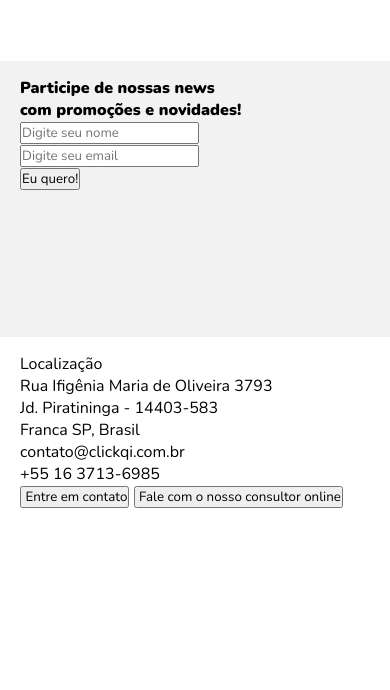
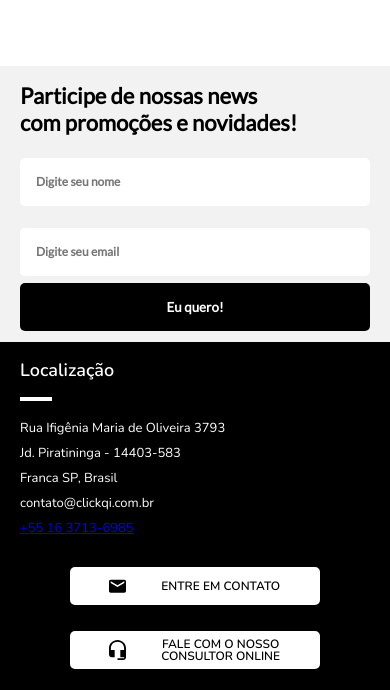
Before and after one commit to laisescorcio/teste-corebiz, a website: page index.html in a window 390 px wide. Shown: the part 1448-2138 px from the top of the page. Before the commit the page ends 1994 px from the top, so only its background shows below. Drawn offline with nearby package versions, Linux system fonts and the light colour scheme.

Commit message:
Mobile first

```diff
--- a/index.html
+++ b/index.html
@@ -7,7 +7,7 @@
 
     <link href="./css/style.css" rel="stylesheet" type="text/css" />
     <link
-      href="https://fonts.googleapis.com/css2?family=Nunito:wght@400;500;900&display=swap"
+      href="https://fonts.googleapis.com/css2?family=Nunito:wght@400;500;600;900&display=swap"
       rel="stylesheet"
       />
 
@@ -141,14 +141,14 @@
       </section>
     </main>
 
-    <section class="newslatter">
+    <section class="newsletter">
       <p>
         Participe de nossas news
         <br />
         com promoções e novidades!
       </p>
       <div class="newsletter-register">
-        <div class="newslatter-register-input">
+        <div class="newsletter-register-input">
           <input placeholder="Digite seu nome" />
           <input placeholder="Digite seu email" />
         </div>
@@ -158,7 +158,7 @@
 
     <footer>
       <div class="footer-local">
-        <p>Localização</p>
+        <h2>Localização</h2>
         <p>
           Rua Ifigênia Maria de Oliveira 3793
           <br />
@@ -168,23 +168,33 @@
           <br />
           contato@clickqi.com.br
           <br />
+          <a class="" href=https://wa.me/551637136985>
             +55 16 3713-6985
+          </a>
         </p>
       </div>
       <div class="footer-contact">
         <button class="contact-email">
-          <img src="" />
-          Entre em contato
+          <img src="./assets/iconemail.svg" />
+          <p>Entre em contato</p>
         </button>
         <button class="contact-online">
-          <img src="" />
-          Fale com o nosso consultor online
+          <img src="./assets/iconphone.svg" />
+          <p>Fale com o nosso consultor online</p>
         </button>
       </div>
       <div class="footer-developers">
-        <a href="https://www.corebiz.ag/"><img src="" /></a>
+        <div class="footer-developers-corebiz">
+          <p>Created by</p>
+          <a href="https://www.corebiz.ag/"><img
+              src="./assets/site-logo-footer.png" /></a>
+        </div>
+        <div class="footer-developers-vtex">
+          <p>Powered by</p>
+          <a href="https://vtex.com"><img src="./assets/Vector.svg" /></a>
+        </div>
 
-        <a href="https://vtex.com"><img src="" /></a>
+
       </div>
     </footer>
   </body>
--- a/src/scss/style.scss
+++ b/src/scss/style.scss
@@ -79,6 +79,7 @@ body {
     .header-banner {
       position: relative;
       height: 191px;
+      cursor: pointer;
 
       &-text {
         color: #ffffff;
@@ -151,7 +152,7 @@ body {
           background: #c0c0c0;
           content: "";
           display: block;
-          margin-top: 5 px;
+          margin-top: 5px;
         }
       }
 
@@ -163,18 +164,17 @@ body {
 
         img {
           width: 100%;
+          cursor: pointer;
         }
 
         &-title {
+          cursor: pointer;
           width: 140px;
           text-transform: uppercase;
           font-size: 14px;
           color: #7a7a7a;
           text-align: center;
           margin-bottom: 10px;
-        }
-
-        &-rating {
         }
 
         &-sold {
@@ -200,6 +200,7 @@ body {
         }
 
         &-buy {
+          cursor: pointer;
           width: 100%;
           height: 36px;
           border-radius: 6px;
@@ -215,16 +216,126 @@ body {
     }
   }
 
-  .newslatter {
+  .newsletter {
     padding: 16px 20px;
     font-family: "Lato";
     font-weight: bold;
+    font-size: 22px;
     height: 276px;
     width: 100%;
     background-color: #f2f2f2;
+
+    p {
+      font-family: "Lato";
+    }
+
+    &-register {
+      &-input {
+        input {
+          width: 100%;
+          height: 48px;
+          border-radius: 5px;
+          border: 0;
+          padding: 0 16px;
+          margin-top: 22px;
+          font-family: "Lato", sans-serif;
+          font-weight: bold;
+          font-size: 12px;
+          color: #585858;
+          line-height: 14px;
+        }
+      }
+
+      button {
+        cursor: pointer;
+        background-color: #000;
+        border-radius: 5px;
+        border: 0;
+        width: 100%;
+        height: 48px;
+        color: #fff;
+        font-weight: bold;
+        font-family: "Lato", sans-serif;
+        margin-top: 7px;
+      }
+    }
   }
 
   footer {
     padding: 16px 20px;
+    background-color: #000;
+    width: 100%;
+    height: 386px;
+    color: #fff;
+    font-family: "Nunito", sans-serif;
+
+    .footer-local {
+      h2 {
+        font-size: 18px;
+        font-weight: 600;
+        font-family: "Nunito", sans-serif;
+
+        &::after {
+          content: "";
+          width: 32px;
+          height: 4px;
+          background-color: #fff;
+          display: block;
+          margin-top: 15px;
+        }
+
+        a {
+          color: #fff;
+          text-transform: none;
+        }
+      }
+
+      p {
+        font-size: 13px;
+        line-height: 25px;
+        margin-top: 15px;
+        font-family: "Nunito", sans-serif;
+      }
+    }
+
+    .footer-contact {
+      padding: 0 50px;
+
+      button {
+        cursor: pointer;
+        // Estilização da Letra
+        font-weight: 600;
+        font-size: 12px;
+        font-family: "Nunito", sans-serif;
+        text-transform: uppercase;
+        line-height: 12px;
+        // Estilizacao de tamanho e espaçamentos
+        padding: 0 5px;
+        width: 100%;
+        height: 38px;
+        margin-top: 26px;
+        // Estilização da box
+        border-radius: 5px;
+        border: 0;
+        background-color: #fff;
+        // Estilização dentro da box
+        display: flex;
+        align-items: center;
+        justify-content: space-evenly;
+
+        p {
+          width: 120px;
+        }
+      }
+    }
+
+    .footer-developers {
+      font-size: 10px;
+      font-family: "Nunito", sans-serif;
+      display: flex;
+      flex-direction: row;
+      justify-content: space-between;
+      padding: 24px 30px;
+    }
   }
 }
```
Also changed, not shown: assets/iconemail.svg (added), assets/iconphone.svg (added), assets/site-logo-footer.png (added), css/style.css, css/style.min.css. Lines whose indentation alone changed are shown as unchanged.
